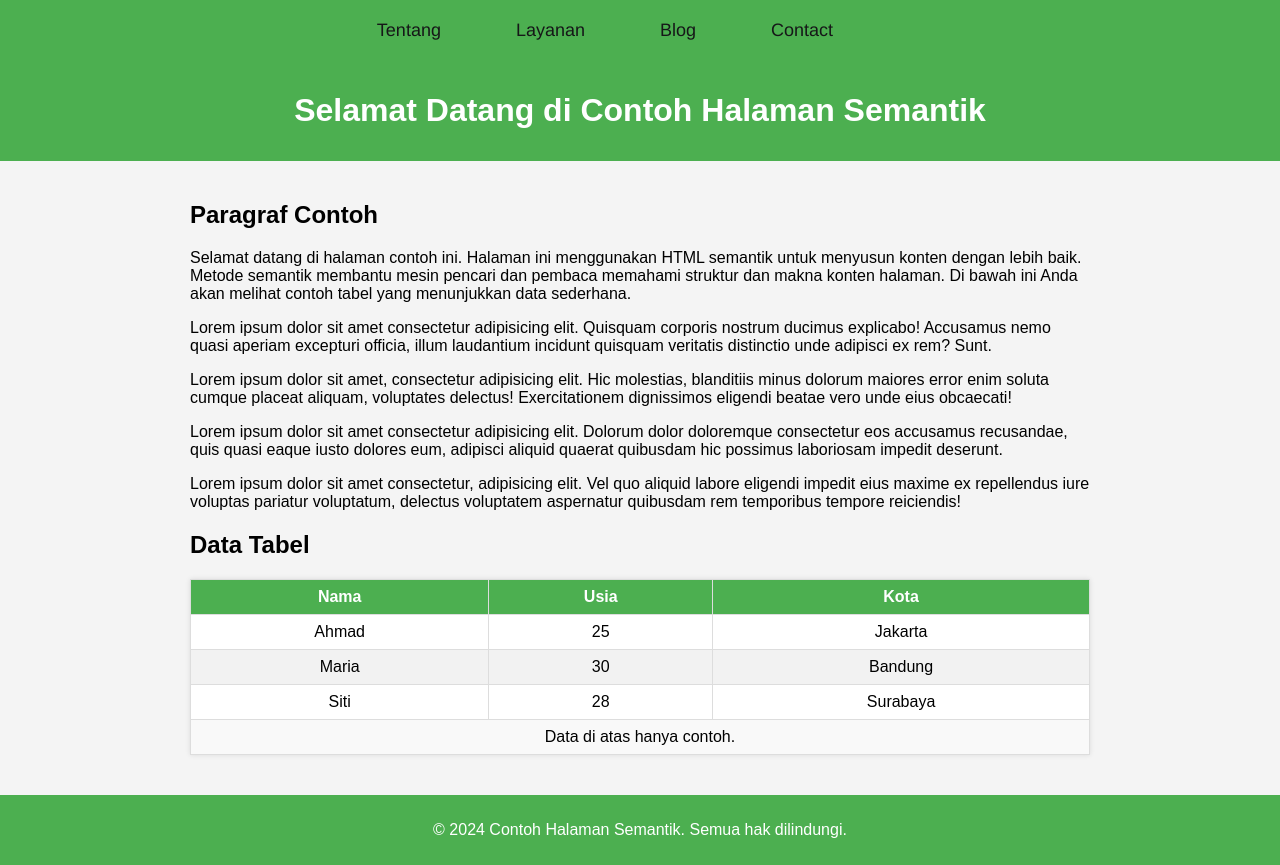
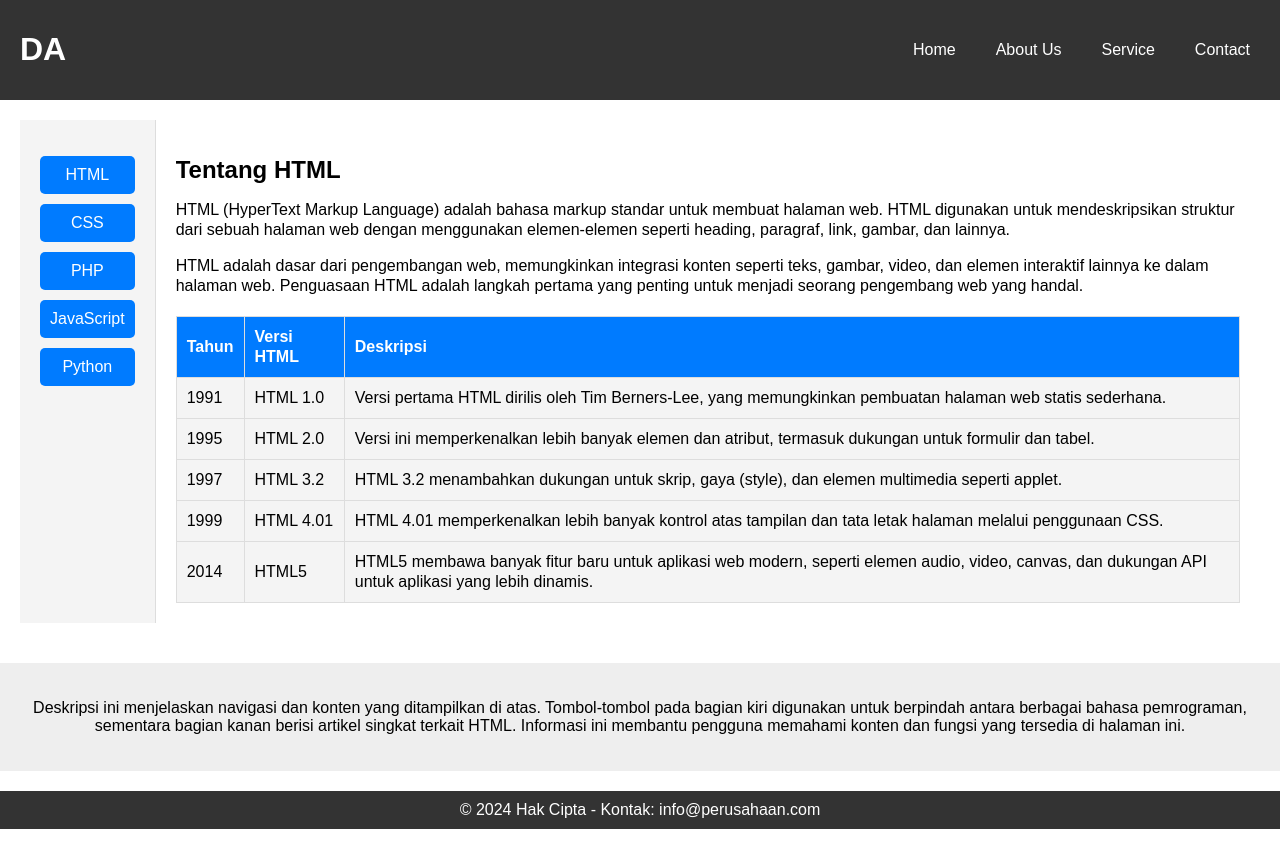
Before and after one commit to Adani04/gitku, a plain HTML site: page index.html in a window 1280 px wide. After the commit the page ends 829 px from the top, so only its background shows below. Drawn offline with Linux system fonts and the light colour scheme.

Commit message:
tambah file css

```diff
--- a/index.html
+++ b/index.html
@@ -3,149 +3,87 @@
 <head>
     <meta charset="UTF-8">
     <meta name="viewport" content="width=device-width, initial-scale=1.0">
-    <title>Contoh Halaman Semantik</title>
-    <style>
-        body {
-            font-family: Arial, sans-serif;
-            margin: 0;
-            padding: 0;
-            background-color: #f4f4f4;
-        }
-        nav {
-        font-family: 'Franklin Gothic Medium', 'Arial Narrow', Arial, sans-serif;
-        font-size: large;
-        top: 0;
-        padding: 20px 0;
-        position: sticky;
-        text-align: center;
-        background-color: #4CAF50;
-        }
-        nav span {
-            color: rgb(22, 23, 24);
-            margin-right: 70px;
-            margin-bottom: 8px;
-            transition: transform 0.3s ease;
-        }
-        nav span:hover{
-            background-color: blue;
-            border-radius: 30%;
-            padding: 5px;
-            color: aqua;
-            transform: scale(1.5);
-        }
-        header {
-            background-color: #4CAF50;
-            color: white;
-            padding: 10px 0;
-            text-align: center;
-        }
-        main {
-            padding: 20px;
-            max-width: 900px;
-            margin: auto;
-        }
-        section {
-            margin-bottom: 20px;
-        }
-        table {
-            width: 100%;
-            border-collapse: collapse;
-            margin: 20px 0;
-            background-color: #fff;
-            box-shadow: 0 0 5px rgba(0, 0, 0, 0.1);
-        }
-        th, td {
-            border: 1px solid #ddd;
-            padding: 8px;
-            text-align: center;
-        }
-        th {
-            background-color: #4CAF50;
-            color: white;
-        }
-        tr:nth-child(even) {
-            background-color: #f2f2f2;
-        }
-        tfoot {
-            background-color: #f9f9f9;
-        }
-        footer {
+    <title>Contoh Website</title>
+    <link rel="stylesheet" href="style.css">
 
-            text-align: center;
-            padding: 10px 0;
-            background-color: #4CAF50;
-            color: white;
-            width: 100%;
-        }
-    </style>
 </head>
 <body>
-    <nav>
-        <span>Tentang</span>
-        <span>Layanan</span>
-        <span>Blog</span>
-        <span>Contact</span>
-    </nav>
     <header>
-        <h1>Selamat Datang di Contoh Halaman Semantik</h1>
+        <div class="logo">
+            <h1>DA</h1>
+        </div>
+        <nav>
+            <ul>
+                <li><a href="#">Home</a></li>
+                <li><a href="#">About Us</a></li>
+                <li><a href="#">Service</a></li>
+                <li><a href="#">Contact</a></li>
+            </ul>
+        </nav>
     </header>
 
     <main>
-        <section>
-            <h2>Paragraf Contoh</h2>
-            <p>
-                Selamat datang di halaman contoh ini. Halaman ini menggunakan HTML semantik untuk menyusun konten dengan lebih baik.
-                Metode semantik membantu mesin pencari dan pembaca memahami struktur dan makna konten halaman.
-                Di bawah ini Anda akan melihat contoh tabel yang menunjukkan data sederhana.
-            </p>
-            <p>Lorem ipsum dolor sit amet consectetur adipisicing elit. Quisquam corporis nostrum ducimus explicabo! Accusamus nemo quasi aperiam excepturi officia, illum laudantium incidunt quisquam veritatis distinctio unde adipisci ex rem? Sunt.</p>
-            <p>
-                Lorem ipsum dolor sit amet, consectetur adipisicing elit. Hic molestias, blanditiis minus dolorum maiores error enim soluta cumque placeat aliquam, voluptates delectus! Exercitationem dignissimos eligendi beatae vero unde eius obcaecati!
-            </p>
-            <p>
-                Lorem ipsum dolor sit amet consectetur adipisicing elit. Dolorum dolor doloremque consectetur eos accusamus recusandae, quis quasi eaque iusto dolores eum, adipisci aliquid quaerat quibusdam hic possimus laboriosam impedit deserunt.
-            </p>
-            <p>Lorem ipsum dolor sit amet consectetur, adipisicing elit. Vel quo aliquid labore eligendi impedit eius maxime ex repellendus iure voluptas pariatur voluptatum, delectus voluptatem aspernatur quibusdam rem temporibus tempore reiciendis!</p>
-        </section>
+        <aside>
+            <ul>
+                <li><a href="#">HTML</a></li>
+                <li><a href="#">CSS</a></li>
+                <li><a href="#">PHP</a></li>
+                <li><a href="#">JavaScript</a></li>
+                <li><a href="#">Python</a></li>
+            </ul>
+        </aside>
 
         <section>
-            <h2>Data Tabel</h2>
+            <h2>Tentang HTML</h2>
+            <p>HTML (HyperText Markup Language) adalah bahasa markup standar untuk membuat halaman web. HTML digunakan untuk mendeskripsikan struktur dari sebuah halaman web dengan menggunakan elemen-elemen seperti heading, paragraf, link, gambar, dan lainnya.</p>
+            <p>HTML adalah dasar dari pengembangan web, memungkinkan integrasi konten seperti teks, gambar, video, dan elemen interaktif lainnya ke dalam halaman web. Penguasaan HTML adalah langkah pertama yang penting untuk menjadi seorang pengembang web yang handal.</p>
+
+            <!-- Tabel Perkembangan HTML -->
             <table>
                 <thead>
                     <tr>
-                        <th>Nama</th>
-                        <th>Usia</th>
-                        <th>Kota</th>
+                        <th>Tahun</th>
+                        <th>Versi HTML</th>
+                        <th>Deskripsi</th>
                     </tr>
                 </thead>
                 <tbody>
                     <tr>
-                        <td>Ahmad</td>
-                        <td>25</td>
-                        <td>Jakarta</td>
+                        <td>1991</td>
+                        <td>HTML 1.0</td>
+                        <td>Versi pertama HTML dirilis oleh Tim Berners-Lee, yang memungkinkan pembuatan halaman web statis sederhana.</td>
                     </tr>
                     <tr>
-                        <td>Maria</td>
-                        <td>30</td>
-                        <td>Bandung</td>
+                        <td>1995</td>
+                        <td>HTML 2.0</td>
+                        <td>Versi ini memperkenalkan lebih banyak elemen dan atribut, termasuk dukungan untuk formulir dan tabel.</td>
                     </tr>
                     <tr>
-                        <td>Siti</td>
-                        <td>28</td>
-                        <td>Surabaya</td>
+                        <td>1997</td>
+                        <td>HTML 3.2</td>
+                        <td>HTML 3.2 menambahkan dukungan untuk skrip, gaya (style), dan elemen multimedia seperti applet.</td>
+                    </tr>
+                    <tr>
+                        <td>1999</td>
+                        <td>HTML 4.01</td>
+                        <td>HTML 4.01 memperkenalkan lebih banyak kontrol atas tampilan dan tata letak halaman melalui penggunaan CSS.</td>
+                    </tr>
+                    <tr>
+                        <td>2014</td>
+                        <td>HTML5</td>
+                        <td>HTML5 membawa banyak fitur baru untuk aplikasi web modern, seperti elemen audio, video, canvas, dan dukungan API untuk aplikasi yang lebih dinamis.</td>
                     </tr>
                 </tbody>
-                <tfoot>
-                    <tr>
-                        <td colspan="3">Data di atas hanya contoh.</td>
-                    </tr>
-                </tfoot>
             </table>
+
         </section>
     </main>
 
+    <div class="description">
+        <p>Deskripsi ini menjelaskan navigasi dan konten yang ditampilkan di atas. Tombol-tombol pada bagian kiri digunakan untuk berpindah antara berbagai bahasa pemrograman, sementara bagian kanan berisi artikel singkat terkait HTML. Informasi ini membantu pengguna memahami konten dan fungsi yang tersedia di halaman ini.</p>
+    </div>
     <footer>
-        <p>&copy; 2024 Contoh Halaman Semantik. Semua hak dilindungi.</p>
+        <p>&copy; 2024 Hak Cipta - Kontak: info@perusahaan.com</p>
     </footer>
 </body>
 </html>
--- /dev/null
+++ b/style.css
@@ -0,0 +1,110 @@
+body {
+    font-family: Arial, sans-serif;
+    margin: 0;
+    padding: 0;
+}
+header {
+    background-color: #333;
+    color: white;
+    padding: 10px 20px;
+    display: flex;
+    justify-content: space-between;
+    align-items: center;
+    position: sticky;
+    top: 0;
+    z-index: 1000;
+}
+nav ul {
+    list-style-type: none;
+    margin: 0;
+    padding: 0;
+    display: flex;
+}
+nav ul li {
+    margin-left: 20px;
+}
+nav ul li a {
+    color: white;
+    text-decoration: none;
+    transition: color 0.3s, background-color 0.3s;
+    padding: 5px 10px;
+    border-radius: 3px;
+}
+nav ul li a:hover {
+    background-color: #575757;
+    color: #ffd700;
+}
+main {
+    display: flex;
+    padding: 20px;
+    align-items: stretch;
+}
+aside {
+    background-color: #f4f4f4;
+    padding: 20px;
+    width: 200px;
+    box-sizing: border-box;
+}
+aside ul {
+    list-style-type: none;
+    padding: 0;
+}
+aside ul li {
+    margin-bottom: 10px;
+}
+aside ul li a {
+    display: block;
+    text-align: center;
+    padding: 10px;
+    background-color: #007BFF;
+    color: white;
+    text-decoration: none;
+    border-radius: 5px;
+    transition: background-color 0.3s;
+}
+aside ul li a:hover {
+    background-color: #0056b3;
+}
+section {
+    flex-grow: 1;
+    padding: 20px;
+    background-color: #fff;
+    border-left: 1px solid #ddd;
+    box-sizing: border-box;
+    line-height: 20px;
+}
+.description {
+    padding: 20px;
+    background-color: #eee;
+    text-align: center;
+    margin-top: 20px;
+    width: 100%;
+    box-sizing: border-box;
+}
+table {
+    width: 100%;
+    border-collapse: collapse;
+    margin-top: 20px;
+    background-color: #f4f4f4;
+}
+table, th, td {
+    border: 1px solid #ddd;
+}
+th, td {
+    padding: 10px;
+    text-align: left;
+}
+th {
+    background-color: #007BFF;
+    color: white;
+}
+footer {
+    background-color: #333;
+    color: white;
+    text-align: center;
+    padding: 10px 0;
+    margin-top: 20px;
+}
+footer p {
+    margin: 0;
+}
```
